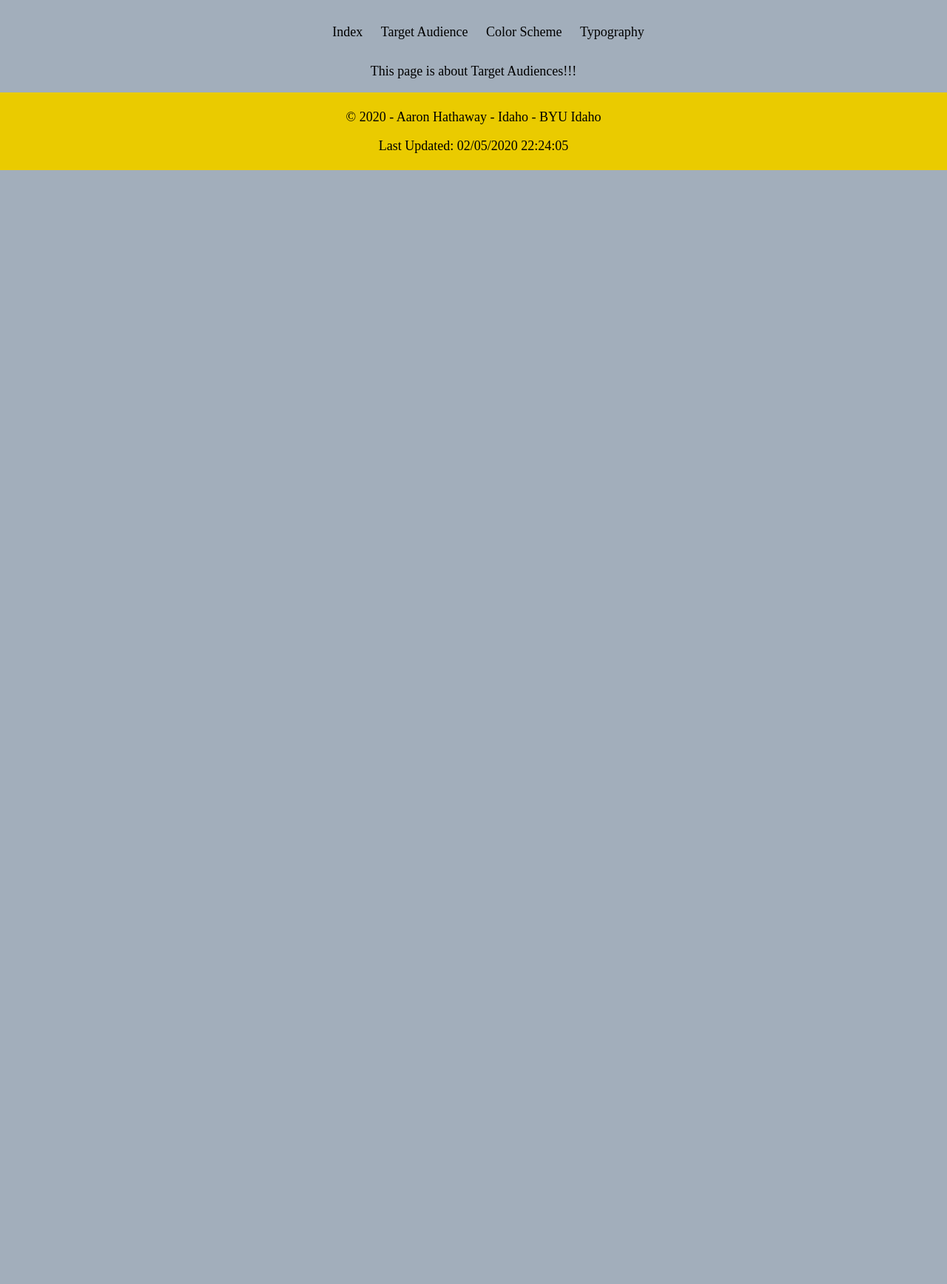
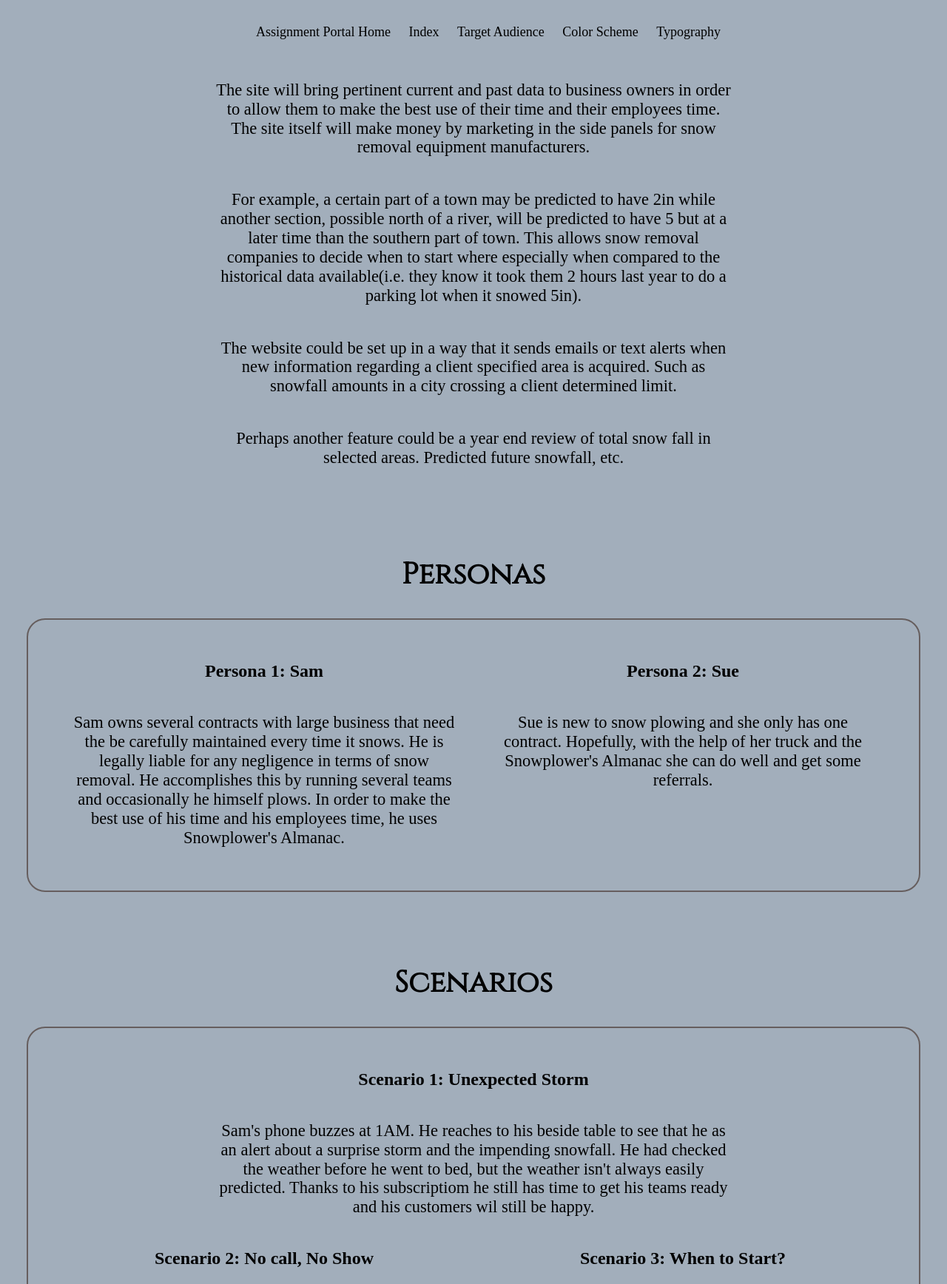
Before and after one commit to aaronhathaway1/aaronhathaway1.github.io, a PHP site: page /lesson3/target-audience.html in a window 1280 px wide. Shown: the part 110-1846 px from the top of the page at 74% size. Before the commit the page ends 340 px from the top, so only its background shows below. Run offline with PHP 8.4, Linux system fonts and the light colour scheme; some web fonts are replaced.

Commit message:
updating lesson3

```diff
--- a/index.html
+++ b/index.html
@@ -22,8 +22,6 @@
         </header>
 
         <main>
-
-
             <h2>CIT 230: Assignment Portal</h2>
             <div class="container">
                 <img class="containerItem1" src="images/profilepic.png" alt="Aaron Hathaway" />
--- a/lesson3/color-scheme.html
+++ b/lesson3/color-scheme.html
@@ -22,6 +22,7 @@
             </h1>
         </header>
         <ul>
+            <li><a href="\index.html">Assignment Portal Home</a></li>
             <li><a href="index.html">Index</a></li>
             <li><a href="target-audience.html">Target Audience</a></li>
             <li><a href="color-scheme.html">Color Scheme</a></li>
--- a/lesson3/styles/large.css
+++ b/lesson3/styles/large.css
@@ -5,7 +5,7 @@
 
 
     /* <----CLASS SELECTORS----> */
-    .container {
+    /* .container {
         display: grid;
         grid-template-columns: 1fr 1fr 1fr;
     }
@@ -26,7 +26,7 @@
         grid-column: 3/4;
         padding: 1em;
         margin: 1em;
-    }
+    } */
 
 
 
--- a/lesson3/styles/medium.css
+++ b/lesson3/styles/medium.css
@@ -16,7 +16,6 @@
         text-align: center;
     }
 
-
     h1 {
         font-size: 2.5rem;
     }
@@ -30,8 +29,88 @@
         color: black;
     }
 
+    img{
+        max-width: 75px;
+        display: inline;
+    }
+
+    p{
+        max-width: 700px;
+        text-align: center;
+        margin: auto;
+        padding: 1em;
+        font-size: 1.25em;
+    }
+
     /* <----CLASS SELECTORS----> */
 
+.container{
+    display: grid;
+    grid-template-columns: 1fr 1fr;
+    max-width: 800px;
+    margin:auto;
+    align-items: center;
+    padding: 2.5em;
+
+}
+
+.container_item1{
+    grid-column: 1/2;
+    max-width: 150px;
+    justify-self: right;
+    padding: 1em;
+}
+
+.container_item2{
+    grid-column: 2/3;
+    justify-self: left;
+}
+
+.personas{
+    display: grid;
+    grid-template-columns: 1fr 1fr;
+    padding: 2em;
+    border: 2px solid rgb(102, 94, 94);
+    border-radius: 25px;
+    margin:2em;
+}
+
+.persona_1{
+    grid-column: 1/2;
+}
+
+.persona_2{
+    grid-column: 2/3;
+}
+
+.scenarios{
+    display: grid;
+    grid-template-columns: 1fr 1fr;
+    padding: 2em;
+    border: 2px solid rgb(102, 94, 94);
+    border-radius: 25px;
+    margin:2em;
+}
+
+.scenario_1{
+    grid-column: 1/3;
+}
+
+.scenario_2{
+    grid-column: 1/2;
+}
+
+.scenario_3{
+    grid-column: 2/3;
+}
+
+.scenario_4{
+    grid-column: 1/2;
+}
+
+.scenario_5{
+    grid-column: 2/3;
+}
 
 
     /* <----ID SELECTORS----> */
@@ -46,4 +125,5 @@
         right: 0;
         z-index: 999;
     }
+
 }
--- a/lesson3/styles/small.css
+++ b/lesson3/styles/small.css
@@ -75,13 +75,14 @@ li{
 }
 
 img {
-    max-width: 300px;
+    max-width: 75px;
     width: 100%;
 }
 
 
 p {
     color: black;
+    padding:.5em;
 }
 
 
@@ -92,7 +93,32 @@ ul{
 
 /* <----CLASS SELECTORS----> */
 
+.container{
+    display: grid;
+    grid-template-columns: 1fr;
+    max-width: 800px;
+    margin:auto;
+    align-items: center;
+    padding: 1.5em;
 
+}
+
+.container_item1{
+    grid-column: 1/2;
+    max-width: 150px;
+    justify-self: center;
+    padding: 1em;
+}
+
+.container_item2{
+    justify-self: center;
+    grid-column: 1/2;
+}
+
+
+.title{
+    margin-top: 2.5em;
+}
 
 /* <----ID SELECTORS----> */
 
--- a/lesson3/target-audience.html
+++ b/lesson3/target-audience.html
@@ -22,6 +22,7 @@
             </h1>
         </header>
         <ul>
+            <li><a href="\index.html">Assignment Portal Home</a></li>
             <li><a href="index.html">Index</a></li>
             <li><a href="target-audience.html">Target Audience</a></li>
             <li><a href="color-scheme.html">Color Scheme</a></li>
@@ -29,9 +30,155 @@
 
         </ul>
         <main>
+            <!-- This section requires some research about the website visitors by looking into the
+            purpose and the industry, visiting similar sites and preforming surveys to discover
+            what scenarios are relevant to the visitor. Develop two personas (Links to an external
+            site.) to describe the target audience for the weather site. This section should
+            describe the target audience being judicious about the selection of the most plausible
+            demographics.
+
+            Some visitor demographic information to consider is age, income, education, experience with the
+            topic and family status. Additional audience information would include where, when and how the visitor
+            will be accessing the site. What device will they be using?
+
+            Be sure to include scenarios that describe the visitors purpose in visiting and using the site of which
+            the site content can provide the answers such as
+
+            Does that store carry a polo shirt in my size? What color options exist? Price?
+            How do I make a CSS-driven drop-down navigation bar?
+            I need to transfer funds from one account to another at my bank.
+            Who won the game last night? What was the score?
+            What's the weather going to be this weekend at the trail I'm planning to hike? -->
             <p>
-                This page is about Target Audiences!!!
+                The site will bring pertinent current and past data to business owners in
+                order to allow them to make the best use of their time and their employees time.
+                The site itself will make money by marketing in the side panels for snow removal
+                equipment manufacturers.
             </p>
+
+            <p>
+                For example, a certain part of a town may be predicted to have 2in while
+                another section, possible north of a river, will be predicted to have 5
+                but at a later time than the southern part of town. This allows snow
+                removal companies to decide when to start where especially when compared
+                to the historical data available(i.e. they know it took them 2 hours last
+                year to do a parking lot when it snowed 5in).
+            </p>
+
+            <p>
+                The website could be set up in a way that it sends emails or text alerts
+                when new information regarding a client specified area is acquired. Such as
+                snowfall amounts in a city crossing a client determined limit.
+            </p>
+            <p>
+                Perhaps another feature could be a year end review of total snow fall in
+                selected areas. Predicted future snowfall, etc.
+            </p>
+            <h1 class="title">
+                Personas
+            </h1>
+            <div class="personas">
+                <div class="persona_1">
+                    <h2>
+                        Persona 1: Sam
+                    </h2>
+                    <p>
+                        Sam owns several contracts with large business that need the be carefully
+                        maintained every time it snows. He is legally liable for any negligence in
+                        terms of snow removal. He accomplishes this by running several teams and
+                        occasionally he himself plows. In order to make the best use of his time
+                        and his employees time, he uses Snowplower's Almanac.
+                    </p>
+                </div>
+                <div class="persona_2">
+                    <h2>
+                        Persona 2: Sue
+                    </h2>
+
+                    <p>
+                        Sue is new to snow plowing and she only has one contract. Hopefully,
+                        with the help of her truck and the Snowplower's Almanac she can do well and get
+                        some referrals.
+                    </p>
+                </div>
+            </div>
+            <h1 class="title">
+                Scenarios
+            </h1>
+            <div class="scenarios">
+                <div class="scenario_1">
+                    <h2>
+                        Scenario 1: Unexpected Storm
+                    </h2>
+
+                    <p>
+                        Sam's phone buzzes at 1AM. He reaches to his beside table to see that he as an alert
+                        about a surprise storm and the impending snowfall. He had checked the weather before
+                        he went to bed, but the weather isn't always easily predicted. Thanks to his subscriptiom
+                        he still has time to get his teams ready and his customers wil still be happy.
+                    </p>
+                </div>
+                <div class="scenario_2">
+                    <h2>
+                        Scenario 2: No call, No Show
+                    </h2>
+
+                    <p>
+                        Part of being the boss means you get to solve the big problems. Sam just got a call from
+                        one of his team's managers. Apparently, some employees didn't show up. Sam can't afford
+                        to wait and see if those employees will wake up so he takes the routes himself. There is
+                        only one problem. The routes are on separate ends of the county and the stores open up at
+                        nearly the same time. By using his phone and looking at s nowplowersalmanac.com he can see
+                        which areas are getting more snow. So, he'll start there first and then go to the second
+                        location.
+                    </p>
+                </div>
+                <div class="scenario_3">
+                    <h2>
+                        Scenario 3: When to Start?
+                    </h2>
+
+                    <p>
+                        Sue has finally saved up enough money to buy a good truck and snowplow, but she's not sure
+                        when to start. The season's first snowfall is tonight. If she starts too early there might
+                        be more snow after she's done and she might have to plow again(not bad moneywise, but she's
+                        got school in the morning.) If she starts too late, the store will open and the parking lot
+                        won't be finished. Through the website she is able to set an alert that will be sent to her
+                        when a total snowfall accumulation of her choice is reached. This way if the snowfall is
+                        heavier she will wake up sooner. Otherwise she will get up when her alarm goes off.
+                    </p>
+                </div>
+                <div class="scenario_4">
+
+                    <h2> Scenario 4: Time for More?
+                    </h2>
+
+                    <p>
+                        Sue has just finished her route for the day. However, she gets a call from someone asking if
+                        she's available to pick up a new route for the rest of the season. By looking at past snowfall
+                        amounts from the previous years, Sue estimates that she will still be able to balance her work
+                        and school life, although it might be pushing it. She decides that the cash is worth the risk
+                        and pickups the route for the rest of the season knowing that her flexibility has probably won
+                        her a new client for life.
+                    </p>
+                </div>
+                <div class="scenario_5">
+                    <h2>
+                        Scenario 5: Effective and Effecient
+                    </h2>
+
+                    <p>
+                        Sam is preparing for the next season of snow. He runs 9 teams across 3 cities. Typically, he
+                        has kept 3 teams in each city. However, one of the cities he works always takes longer to
+                        finish. He is wondering if he can pull some workers from the other teams and create a 10th
+                        team. He doesn't want to go about this decision lightly because he knows that creating this
+                        team may shake things up a bit in his company. The resistance to change is always strong once
+                        people get settled and if he changes his mind down the road his employees might resent him for
+                        being fickle or indecisive. After consulting the Snowplower's Almanac, he feels that the data
+                        (past snowfall amounts) supports his decision to create another snow removal team.
+                    </p>
+                </div>
+            </div>
         </main>
         <footer>
             <p>
--- a/lesson3/typography.html
+++ b/lesson3/typography.html
@@ -22,6 +22,7 @@
             </h1>
         </header>
         <ul>
+            <li><a href="\index.html">Assignment Portal Home</a></li>
             <li><a href="index.html">Index</a></li>
             <li><a href="target-audience.html">Target Audience</a></li>
             <li><a href="color-scheme.html">Color Scheme</a></li>
```
Also changed, not shown: lesson3/index.html (+14 -5 lines), lesson3/images/SA_logo.png (added).
